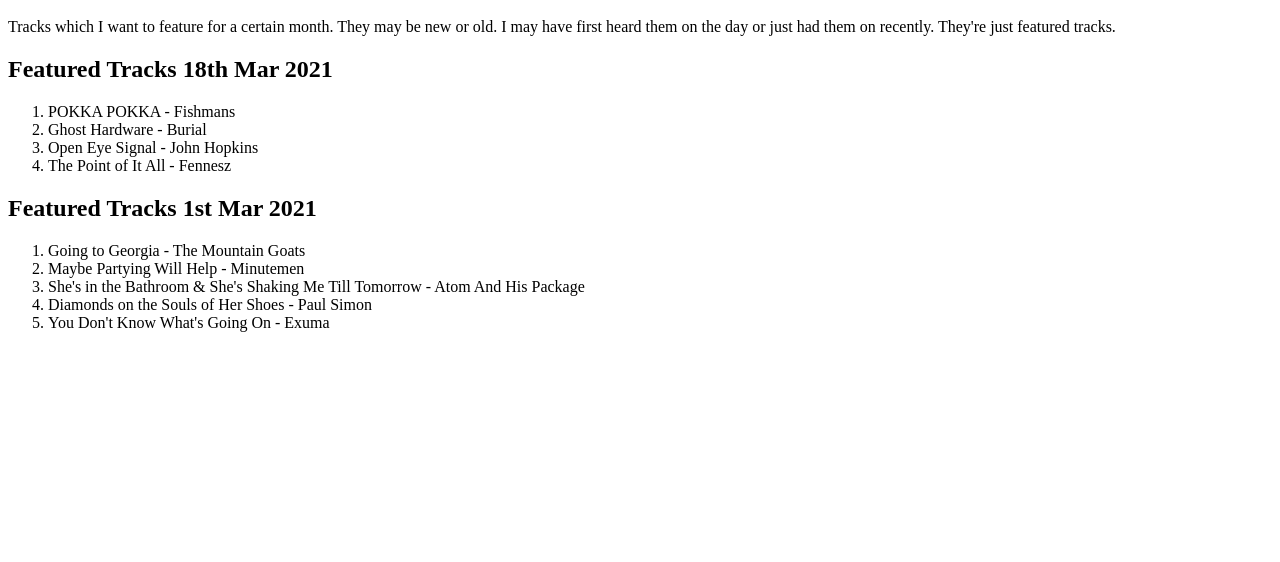
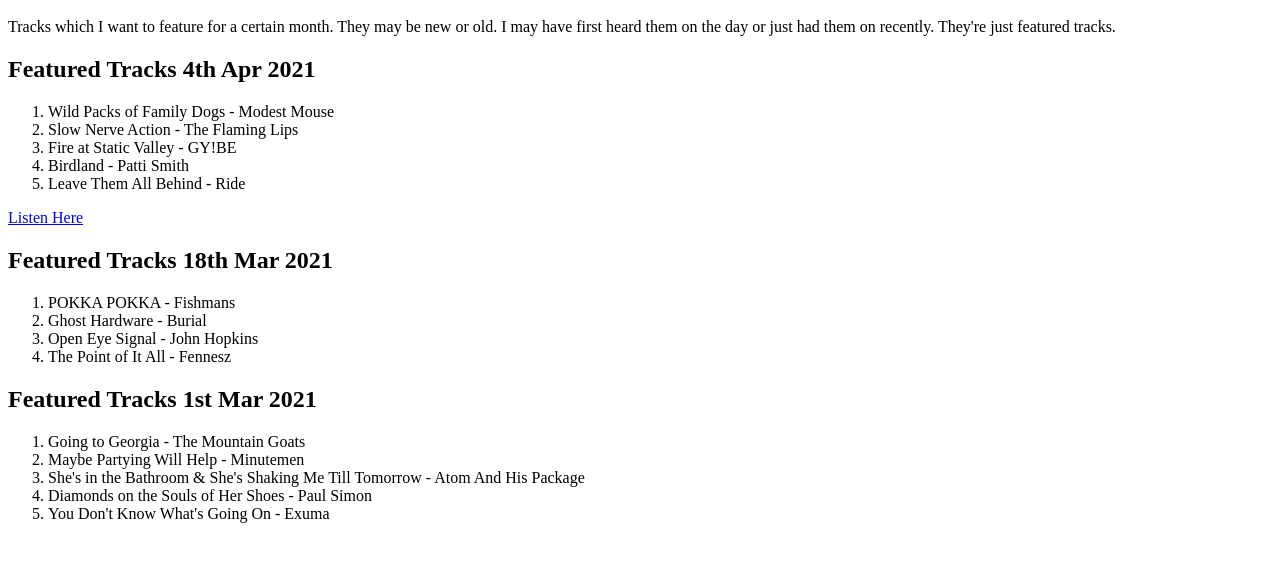
Before and after one commit to KondrotM/KondrotM.github.io, a plain HTML site: page featured-tracks.html in a window 1280 px wide. Shown: the part 48-610 px from the top of the page. Drawn offline with Linux system fonts and the light colour scheme.

Commit message:
New Tracks

```diff
--- a/featured-tracks.html
+++ b/featured-tracks.html
@@ -6,6 +6,18 @@
 	<body>
 		<h1>Featured Tracks</h1>
 		<p>Tracks which I want to feature for a certain month. They may be new or old. I may have first heard them on the day or just had them on recently. They're just featured tracks.</p>
+
+		<div>
+			<h2>Featured Tracks 4th Apr 2021</h2>
+			<ol>
+				<li>Wild Packs of Family Dogs - Modest Mouse</li>
+				<li>Slow Nerve Action - The Flaming Lips</li>
+				<li>Fire at Static Valley - GY!BE</li>
+				<li>Birdland - Patti Smith</li>
+				<li>Leave Them All Behind - Ride</li>
+			</ol>
+			<p><a href='https://www.youtube.com/playlist?list=PLE0TlBHmzN2jZZa6CDf_4jsCS-39FJnjs' target="_blank" rel="noopener noreferrer">Listen Here</a></p>
+		</div>
 
 		<div>
 			<h2>Featured Tracks 18th Mar 2021</h2>
```
